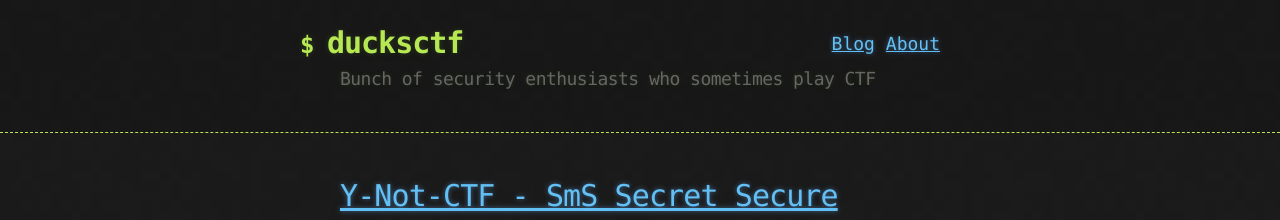
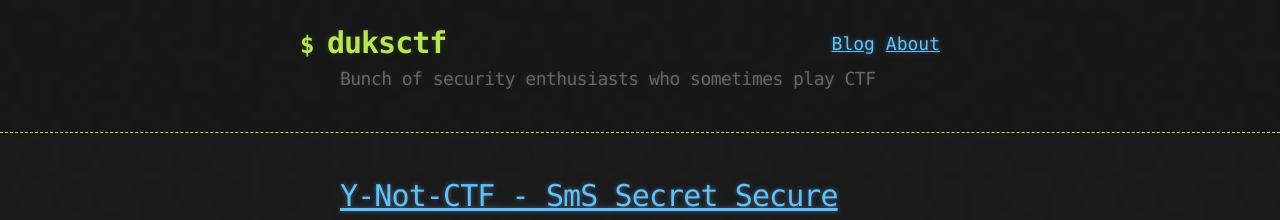
Before and after one commit to duksctf/duksctf.github.io, a Jekyll site: the page built from index.html, in a window 1280 px wide and 900 px high. Shown: the top 220 px of the window. Built offline with Jekyll 4.4.1, drawn with Linux system fonts in a browser that asks for light colours.

Commit message:
typo in title

```diff
--- a/_config.yml
+++ b/_config.yml
@@ -1,4 +1,4 @@
-title: ducksctf
+title: duksctf
 description: Bunch of security enthusiasts who sometimes play CTF
 encoding: UTF-8
 show_downloads: false
```
